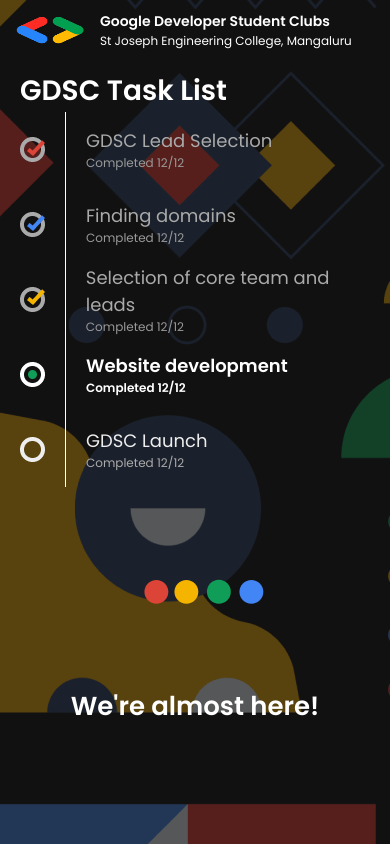
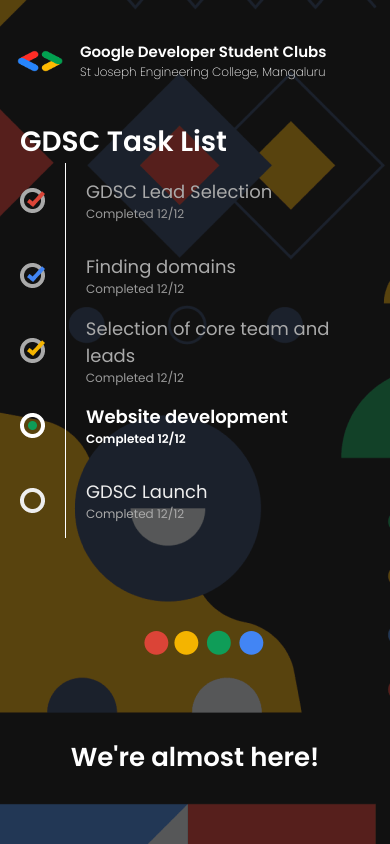
Before and after one commit to GDSC-SJEC/GDSC-Coming-Soon, a React (Create React App) app: page / in a window 390 px wide. Built offline with nearby package versions, Linux system fonts and the light colour scheme.

Commit message:
Fix responsive view for mobile devices

```diff
--- a/src/App.css
+++ b/src/App.css
@@ -142,24 +142,25 @@
 
 @media screen and (max-width: 768px) {
   body {
-    margin: 10px 20px;
+    margin: 40px 20px 10px 20px;
   }
 
   .heading {
-    margin-bottom: 20px;
+    margin-bottom: 40px;
   }
 
   .logo {
-    width: 60px;
-    height: 40px;
+    width: 40px;
+    height: 30px;
   }
 
   .title {
-    font-size: 14px;
+    font-size: 15px;
   }
 
   .college-title {
     font-size: 12px;
+    font-weight: 200;
   }
 
   .split {
--- a/src/App.js
+++ b/src/App.js
@@ -20,8 +20,8 @@
 
   useEffect(() => {
     if (window.screen.width < 769) {
-      setWidth(150);
-      setHeight(150)
+      setWidth(100);
+      setHeight(100)
     } else {
       setWidth(200);
       setHeight(200)
```
